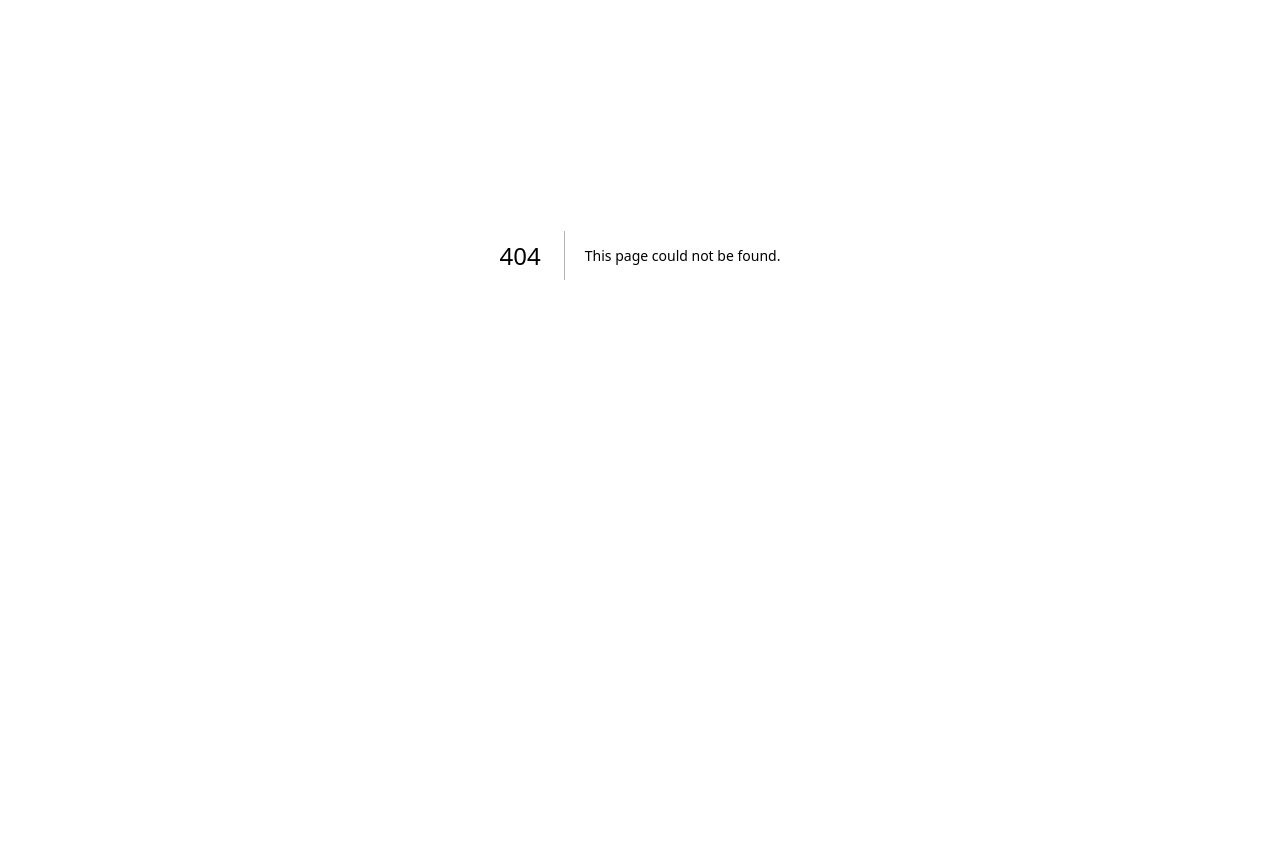
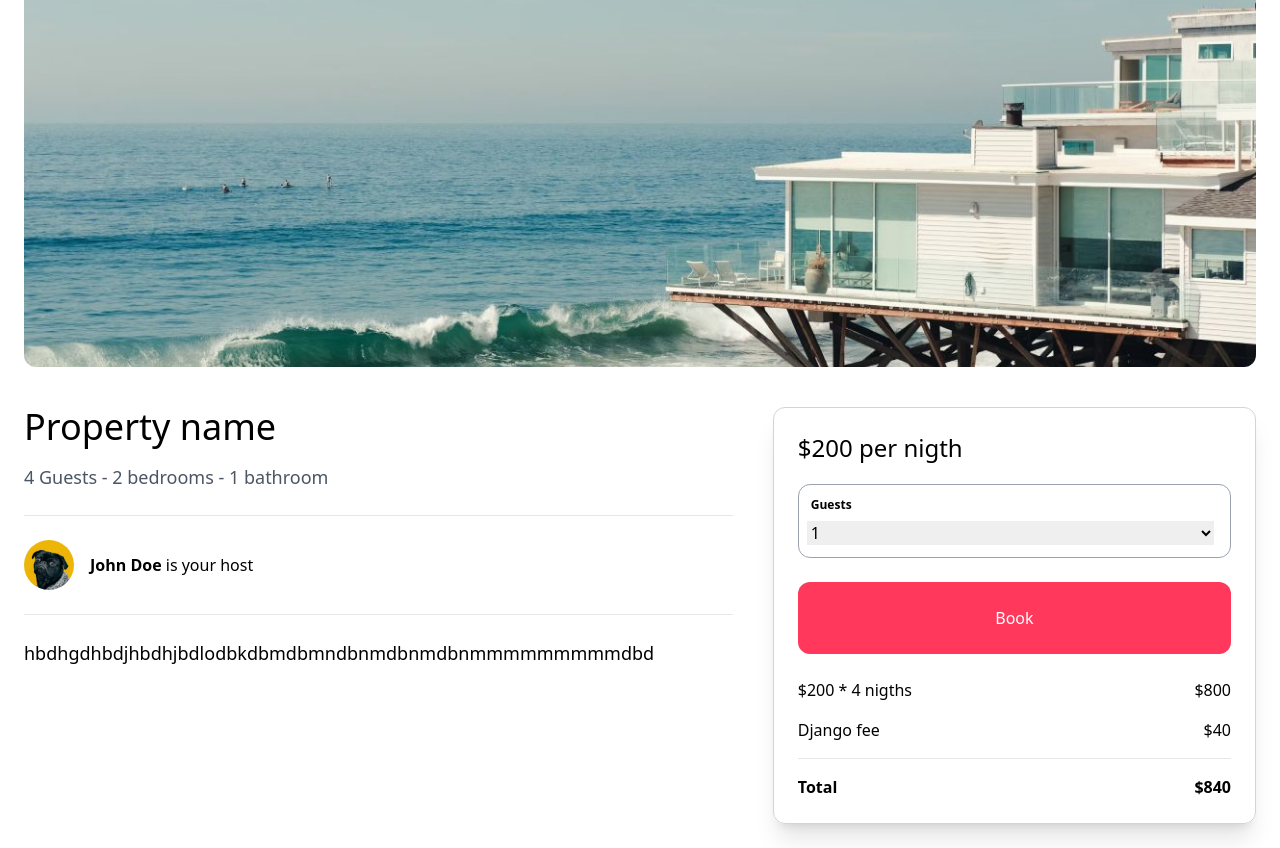
Before and after one commit to SantiagoAHS/Airbnb-Frondend, a Next.js app: page /properties/1 in a window 1280 px wide. Before the commit this address had no page. Shown: the part 273-1121 px from the top of the page. Before the commit the page ends 928 px from the top, so only its background shows below. Built offline with nearby package versions, Linux system fonts and the light colour scheme.

Commit message:
05 Components for properties details page

```diff
--- /dev/null
+++ b/app/properties/ReservationSidebar.tsx
@@ -0,0 +1,42 @@
+const ReservationSidebar = ()=>{
+    return (
+        <aside className="mt-6 p-6 col-span-2 rounded-xl border border-gray-300 shadow-xl">
+            <h2 className="mb-5 text-2xl">$200 per nigth</h2>
+
+            <div className="mb-6 p-3 border border-gray-400 rounded-xl">
+                <label className="mb-2 block font-bold text-xs">Guests</label>
+                <select className="w-full -ml-1 text-xm">
+                    <option value="">1</option>
+                    <option value="">2</option>
+                    <option value="">3</option>
+                    <option value="">4</option>
+                </select>
+            </div>
+
+            <div className="w-full mb-6 py-6 text-center text-white bg-airbnb hover:bg-airbnb-dark rounded-xl">
+                Book
+            </div>
+
+            <div className="mb-4 flex justify-between align-center">
+                <p>$200 * 4 nigths</p>
+
+                <p>$800</p>
+            </div>
+
+            <div className="mb-4 flex justify-between align-center">
+                <p>Django fee</p>
+
+                <p>$40</p>
+            </div>
+
+            <hr />
+            <div className="mt-4 flex justify-between align-center font-bold">
+                <p>Total</p>
+
+                <p>$840</p>
+            </div>
+        </aside>
+    )
+}
+
+export default ReservationSidebar;
--- /dev/null
+++ b/app/properties/[id]/page.tsx
@@ -0,0 +1,48 @@
+import Image from "next/image";
+import ReservationSidebar from "../ReservationSidebar";
+
+const PropertyDetailPage = () =>{
+    return(
+        <main className="max-w-[1500px] mx-auto px-6 pb-6">
+            <div className="w-full h-[64vh] mb-4 overflow-hidden rounded-xl relative">
+            <Image
+                    fill
+                    src='/beach_1.jpg'
+                    className="object-cover w-full h-full"
+                    alt="Beach house"
+                />
+            </div>
+
+            <div className="grid grid-cols-1 md:grid-cols-5 gap-4">
+                <div className="py-6 pr-6 col-span-3">
+                    <h1 className="mb-4 text-4xl">Property name</h1>
+
+                    <span className="mb-6 block text-lg text-gray-600">
+                        4 Guests - 2 bedrooms - 1 bathroom
+                    </span>
+                    <hr />
+
+                    <div className="py-6 flex items-center space-x-4">
+                        <Image
+                                    src='/profile_pic_1.jpg'
+                                    width={50}
+                                    height={50}
+                                    className="rounded-full"
+                                    alt="The user name"
+                                />
+                        <p><strong>John Doe</strong> is your host</p>
+                    </div>
+
+                    <hr />
+
+                        <p className="mt-6 text-lg">
+                            hbdhgdhbdjhbdhjbdlodbkdbmdbmndbnmdbnmdbnmmmmmmmmmdbd
+                        </p>
+                </div>
+
+                <ReservationSidebar/>
+            </div>
+        </main>
+    )
+}
+export default PropertyDetailPage;
```
